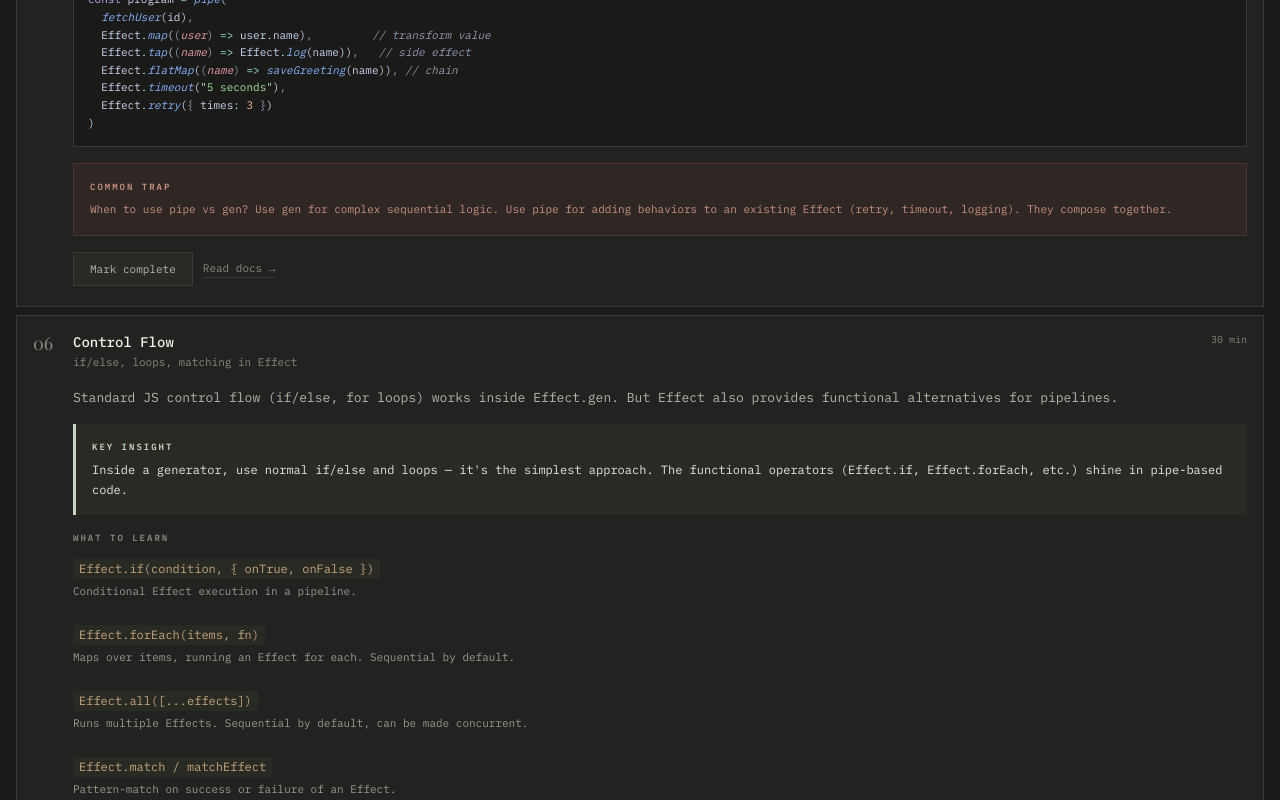
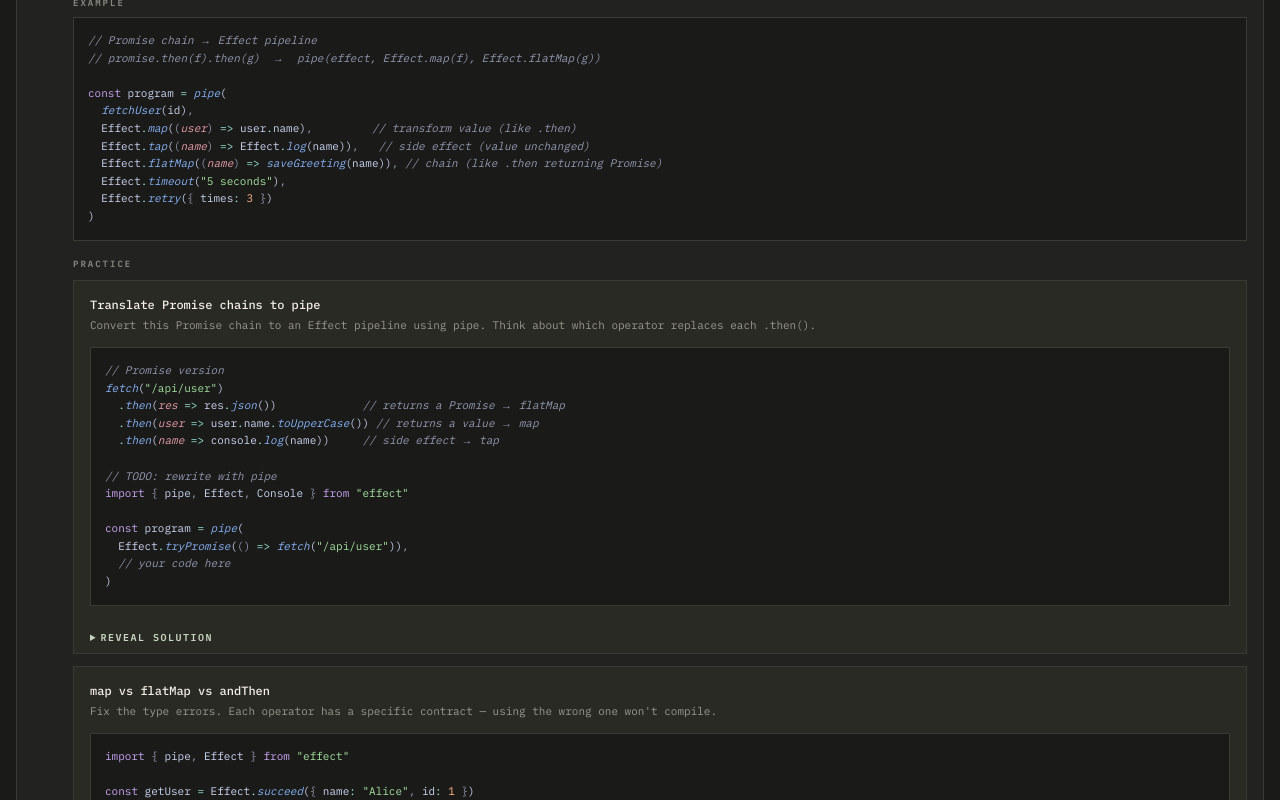
Before and after one commit to tonytangdev/effect-for-ts-developers, a Next.js app: page /phase/composition in a window 1280 px wide. Shown: the part 760-1560 px from the top of the page. Built offline with nearby package versions, Linux system fonts and the light colour scheme.

Commit message:
add exercises + TS framing to Composition phase, explain imperative vs declarative
Co-Authored-By: Claude Opus 4.6 (1M context) <noreply@anthropic.com>

```diff
--- a/src/data/steps.ts
+++ b/src/data/steps.ts
@@ -442,41 +442,117 @@ console.log(Effect.runSync(getProfile))
 				title: "pipe & Pipelines",
 				subtitle: "The functional composition backbone",
 				tweet: false,
-				duration: "30 min",
-				content:
-					"pipe is the other main way to compose Effects (besides generators). Use it for transformations, adding behaviors, and chaining.",
-				keyIdea:
-					"pipe reads top-to-bottom: start with a value, then apply transformations. It's great for adding cross-cutting concerns like timeouts, retries, and logging.",
+				duration: "15 min",
+				content:
+					"pipe is the other main way to compose Effects (besides generators). If you've ever chained .then().then().catch() on Promises, pipe is the same idea — but with separate operators for each concern.",
+				keyIdea:
+					"pipe reads top-to-bottom like method chaining. In TS you write promise.then(f).then(g). In Effect you write pipe(effect, Effect.map(f), Effect.flatMap(g)). Same flow, explicit operators.",
 				concepts: [
 					{
 						name: "pipe(value, fn1, fn2, ...)",
-						desc: "Passes value through fn1, then fn2, etc. Each function receives the previous result.",
+						desc: "Passes value through fn1, then fn2, etc. Like method chaining but as a standalone function — useful because Effect methods aren't on the prototype.",
 					},
 					{
 						name: "Effect.map(f)",
-						desc: "Transforms the success value. Like Promise.then but only for the value.",
+						desc: "Transforms the success value. Like .then(x => x * 2) — f returns a plain value, not an Effect.",
 					},
 					{
 						name: "Effect.flatMap(f)",
-						desc: "Chains Effects. f returns a new Effect. Like .then() returning another Promise.",
+						desc: "Chains Effects. f returns a new Effect. Like .then(x => fetch(...)) where .then receives another Promise.",
+					},
+					{
+						name: "Effect.andThen(f)",
+						desc: "Unified map + flatMap. Pass a value, a function, or an Effect — it figures out the right behavior. The most flexible operator.",
 					},
 					{
 						name: "Effect.tap(f)",
-						desc: "Runs a side effect without changing the value. Great for logging.",
-					},
-					{
-						name: "Effect.andThen(f)",
-						desc: "Works as map OR flatMap depending on what f returns. Convenient shorthand.",
+						desc: "Runs a side effect without changing the value. The value passes through unchanged. Great for logging.",
 					},
 				],
 				docsLink:
 					"https://effect.website/docs/getting-started/building-pipelines/",
-				trap: "When to use pipe vs gen? Use gen for complex sequential logic. Use pipe for adding behaviors to an existing Effect (retry, timeout, logging). They compose together.",
-				code: `const program = pipe(
+				trap: "When to use pipe vs gen? Use gen for complex sequential logic (like async/await). Use pipe for adding behaviors to an existing Effect (retry, timeout, logging). They compose together — build your logic with gen, then wrap it in pipe to add cross-cutting concerns.",
+				practice: [
+					{
+						title: "Translate Promise chains to pipe",
+						prompt:
+							"Convert this Promise chain to an Effect pipeline using pipe. Think about which operator replaces each .then().",
+						startCode: `// Promise version
+fetch("/api/user")
+  .then(res => res.json())             // returns a Promise → flatMap
+  .then(user => user.name.toUpperCase()) // returns a value → map
+  .then(name => console.log(name))     // side effect → tap
+
+// TODO: rewrite with pipe
+import { pipe, Effect, Console } from "effect"
+
+const program = pipe(
+  Effect.tryPromise(() => fetch("/api/user")),
+  // your code here
+)`,
+						solution: `import { pipe, Effect, Console } from "effect"
+
+const program = pipe(
+  Effect.tryPromise(() => fetch("/api/user")),
+  // res.json() is async + can fail → flatMap with tryPromise
+  Effect.flatMap((res) =>
+    Effect.tryPromise(() => res.json())
+  ),
+  // .name.toUpperCase() is sync transform → map
+  Effect.map((user) => user.name.toUpperCase()),
+  // console.log is a side effect → tap (value passes through)
+  Effect.tap((name) => Console.log(name))
+)
+// The rule: returns an Effect? → flatMap. Returns a value? → map.
+// Or just use andThen for everything — it auto-detects.`,
+					},
+					{
+						title: "map vs flatMap vs andThen",
+						prompt:
+							"Fix the type errors. Each operator has a specific contract — using the wrong one won't compile.",
+						startCode: `import { pipe, Effect } from "effect"
+
+const getUser = Effect.succeed({ name: "Alice", id: 1 })
+const fetchPosts = (id: number) =>
+  Effect.succeed(["post1", "post2"])
+
+// BUG: map expects a plain value, but fetchPosts returns an Effect
+const posts = pipe(
+  getUser,
+  Effect.map((user) => fetchPosts(user.id))
+)
+// posts is Effect<Effect<string[]>> — double wrapped!
+
+// TODO: fix the operator choice so posts is Effect<string[]>`,
+						solution: `import { pipe, Effect } from "effect"
+
+const getUser = Effect.succeed({ name: "Alice", id: 1 })
+const fetchPosts = (id: number) =>
+  Effect.succeed(["post1", "post2"])
+
+// Fix 1: use flatMap — it "unwraps" the inner Effect
+const posts = pipe(
+  getUser,
+  Effect.flatMap((user) => fetchPosts(user.id))
+)
+// posts is Effect<string[]> ✓
+
+// Fix 2: use andThen — it auto-detects that fetchPosts returns an Effect
+const posts2 = pipe(
+  getUser,
+  Effect.andThen((user) => fetchPosts(user.id))
+)
+// andThen works like map AND flatMap — pick it when you don't want to think about it`,
+					},
+				],
+				code: `// Promise chain → Effect pipeline
+// promise.then(f).then(g)  →  pipe(effect, Effect.map(f), Effect.flatMap(g))
+
+const program = pipe(
   fetchUser(id),
-  Effect.map((user) => user.name),         // transform value
-  Effect.tap((name) => Effect.log(name)),   // side effect
-  Effect.flatMap((name) => saveGreeting(name)), // chain
+  Effect.map((user) => user.name),         // transform value (like .then)
+  Effect.tap((name) => Effect.log(name)),   // side effect (value unchanged)
+  Effect.flatMap((name) => saveGreeting(name)), // chain (like .then returning Promise)
   Effect.timeout("5 seconds"),
   Effect.retry({ times: 3 })
 )`,
@@ -485,32 +561,213 @@ console.log(Effect.runSync(getProfile))
 				id: 6,
 				title: "Control Flow",
 				subtitle: "if/else, loops, matching in Effect",
-				tweet: false,
-				duration: "30 min",
-				content:
-					"Standard JS control flow (if/else, for loops) works inside Effect.gen. But Effect also provides functional alternatives for pipelines.",
-				keyIdea:
-					"Inside a generator, use normal if/else and loops — it's the simplest approach. The functional operators (Effect.if, Effect.forEach, etc.) shine in pipe-based code.",
+				tweet: true,
+				duration: "15 min",
+				content:
+					"Effect gives you two styles. Imperative: normal if/else and for-loops inside Effect.gen — you already know this from TS. Declarative: Effect.if, Effect.forEach, Effect.all — describe WHAT should happen, not HOW. Imperative is better when logic is complex with many branches, early returns, or intermediate variables — it reads like regular TS. Declarative wins when you need composability: swapping sequential for concurrent is a one-line option change, and operators chain cleanly in pipes without nesting.",
+				keyIdea:
+					"Imperative (generators): best for complex branching, early returns, and readable step-by-step logic. Declarative (operators): best for composable pipelines where you want to add concurrency, retries, or timeouts without restructuring. You don't have to choose one — mix both in the same program.",
 				concepts: [
 					{
 						name: "Effect.if(condition, { onTrue, onFalse })",
-						desc: "Conditional Effect execution in a pipeline.",
+						desc: "Declarative conditional. Same as if/else in a generator, but composable in a pipeline.",
 					},
 					{
 						name: "Effect.forEach(items, fn)",
-						desc: "Maps over items, running an Effect for each. Sequential by default.",
+						desc: "Declarative loop. Like items.map(fn) but each fn returns an Effect. Sequential by default.",
 					},
 					{
 						name: "Effect.all([...effects])",
-						desc: "Runs multiple Effects. Sequential by default, can be made concurrent.",
+						desc: "Run multiple Effects and collect results. Like Promise.all but sequential by default — opt into concurrency explicitly.",
 					},
 					{
 						name: "Effect.match / matchEffect",
-						desc: "Pattern-match on success or failure of an Effect.",
+						desc: "Declarative success/failure handling. match returns a plain value (like a ternary), matchEffect returns a new Effect.",
 					},
 				],
 				docsLink: "https://effect.website/docs/getting-started/control-flow/",
 				trap: 'Effect.all is sequential by default! For parallel execution, pass { concurrency: "unbounded" } or a number. This is the opposite of Promise.all which is always concurrent.',
+				practice: [
+					{
+						title: "Promise.all vs Effect.all",
+						prompt:
+							"You're used to Promise.all running everything concurrently. Effect.all is different. Predict the output order, then fix the code to run concurrently.",
+						startCode: `import { Effect } from "effect"
+
+const task = (label: string, ms: number) =>
+  Effect.gen(function* () {
+    yield* Effect.sleep(\`\${ms} millis\`)
+    yield* Effect.log(label)
+    return label
+  })
+
+// What order do the logs print?
+const program = Effect.all([
+  task("A", 100),
+  task("B", 50),
+  task("C", 10),
+])
+
+// (A) A, B, C  (B) C, B, A  (C) all at once
+
+// TODO: make them run concurrently so fastest finishes first`,
+						solution: `import { Effect } from "effect"
+
+const task = (label: string, ms: number) =>
+  Effect.gen(function* () {
+    yield* Effect.sleep(\`\${ms} millis\`)
+    yield* Effect.log(label)
+    return label
+  })
+
+// Answer: (A) A, B, C — sequential by default!
+// Effect.all runs them one by one, in order.
+
+// Fix: add concurrency option
+const program = Effect.all(
+  [task("A", 100), task("B", 50), task("C", 10)],
+  { concurrency: "unbounded" }
+)
+// Now prints: C, B, A (fastest first)
+// You can also use { concurrency: 2 } to limit parallelism —
+// something Promise.all can't do without extra libraries.`,
+					},
+					{
+						title: "Rewrite a for-loop with Effect.forEach",
+						prompt:
+							"Convert this imperative loop into Effect.forEach. Think about what the callback returns and what the final result looks like.",
+						startCode: `import { Effect } from "effect"
+
+const sendEmail = (to: string) =>
+  Effect.succeed(\`sent to \${to}\`)
+
+// Imperative version inside Effect.gen
+const imperative = Effect.gen(function* () {
+  const users = ["alice@x.com", "bob@x.com", "carol@x.com"]
+  const results: string[] = []
+  for (const user of users) {
+    const result = yield* sendEmail(user)
+    results.push(result)
+  }
+  return results
+})
+
+// TODO: rewrite using Effect.forEach in one line
+const declarative = Effect.forEach(/* ??? */)`,
+						solution: `import { Effect } from "effect"
+
+const sendEmail = (to: string) =>
+  Effect.succeed(\`sent to \${to}\`)
+
+// Effect.forEach maps over items, running an Effect for each,
+// and collects all success values into an array.
+const declarative = Effect.forEach(
+  ["alice@x.com", "bob@x.com", "carol@x.com"],
+  (user) => sendEmail(user)
+)
+// Type: Effect<string[], never, never>
+// Returns: ["sent to alice@x.com", "sent to bob@x.com", "sent to carol@x.com"]
+
+// Like Effect.all, it's sequential by default.
+// Add { concurrency: "unbounded" } to send in parallel:
+const parallel = Effect.forEach(
+  ["alice@x.com", "bob@x.com", "carol@x.com"],
+  (user) => sendEmail(user),
+  { concurrency: "unbounded" }
+)`,
+					},
+					{
+						title: "Effect.if — conditional without if/else",
+						prompt:
+							"Rewrite the generator's if/else as a pipeline using Effect.if. When would you prefer one over the other?",
+						startCode: `import { Effect } from "effect"
+
+const isAdmin = (role: string) => role === "admin"
+
+// Generator style — normal TS if/else
+const checkAccess = (role: string) =>
+  Effect.gen(function* () {
+    if (isAdmin(role)) {
+      return yield* Effect.succeed("full access")
+    } else {
+      return yield* Effect.succeed("read only")
+    }
+  })
+
+// TODO: rewrite as a pipeline using Effect.if
+const checkAccessPipe = (role: string) =>
+  Effect.if(/* ??? */)`,
+						solution: `import { Effect } from "effect"
+
+const isAdmin = (role: string) => role === "admin"
+
+const checkAccessPipe = (role: string) =>
+  Effect.if(isAdmin(role), {
+    onTrue: () => Effect.succeed("full access"),
+    onFalse: () => Effect.succeed("read only"),
+  })
+// Type: Effect<string, never, never>
+
+// When to use which?
+// - In a generator: just use normal if/else — it's simpler
+// - In a pipe chain: Effect.if keeps the pipeline flat
+// Both are valid. Don't force Effect.if where plain if/else reads better.`,
+					},
+					{
+						title: "Effect.match — handle both outcomes",
+						prompt:
+							"Use Effect.match to convert a fallible Effect into a user-friendly message string, handling both success and failure without try/catch.",
+						startCode: `import { Effect } from "effect"
+
+const parseAge = (input: string) =>
+  Effect.try({
+    try: () => {
+      const n = Number(input)
+      if (isNaN(n)) throw new Error("not a number")
+      return n
+    },
+    catch: () => new Error("invalid age"),
+  })
+
+// TODO: use Effect.match to produce a string message for both cases
+// Success → "Your age is 25"
+// Failure → "Error: invalid age"
+const getMessage = (input: string) =>
+  parseAge(input).pipe(
+    Effect.match({
+      // ???
+    })
+  )`,
+						solution: `import { Effect } from "effect"
+
+const parseAge = (input: string) =>
+  Effect.try({
+    try: () => {
+      const n = Number(input)
+      if (isNaN(n)) throw new Error("not a number")
+      return n
+    },
+    catch: () => new Error("invalid age"),
+  })
+
+// Effect.match handles BOTH success and failure,
+// collapsing them into a single non-failing Effect.
+const getMessage = (input: string) =>
+  parseAge(input).pipe(
+    Effect.match({
+      onSuccess: (age) => \`Your age is \${age}\`,
+      onFailure: (err) => \`Error: \${err.message}\`,
+    })
+  )
+// Type: Effect<string, never, never>  — the error channel is gone!
+
+// Effect.runSync(getMessage("25"))   → "Your age is 25"
+// Effect.runSync(getMessage("abc"))  → "Error: invalid age"
+
+// match returns a plain value → the result can't fail.
+// matchEffect returns an Effect → use it when your handler needs to do more Effects.`,
+					},
+				],
 				code: `// Normal JS control flow works in generators
 const program = Effect.gen(function* () {
   const user = yield* getUser(id)
@@ -1465,6 +1722,7 @@ export const TOTAL_STEPS = PHASES.reduce(
 );
 
 export const TWEET_TEMPLATES: Record<number, string> = {
+	6: `@EffectTS_ control flow in 2 lines:\n\nImperative: if (x) yield* doThing()\nDeclarative: Effect.forEach(users, sendEmail, { concurrency: 5 })\n\nOne reads like TS. The other composes.\n\n#EffectTS`,
 	4: `Effect.gen = async/await but with typed errors\n\nconst name = Effect.succeed("Alice")\nconst getUser = (id) => Effect.tryPromise(...)\n\nyield* name        — no (), it's already an Effect\nyield* getUser(id) — (), it returns an Effect\n\n#EffectTS #TypeScript`,
 	7: `The biggest "aha" moment learning @EffectTS_:\n\nThere are TWO kinds of errors:\n\n- Expected (in the type signature) — you MUST handle them\n- Defects (hidden) — bugs that bubble up\n\ntry/catch treats all errors the same. Effect doesn't.\n\n#TypeScript`,
 	10: `Yieldable errors in @EffectTS_ are genius:\n\nclass NotFound extends Data.TaggedError("NotFound")<{ id: string }> {}\n\nyield* new NotFound({ id })\n\nType-safe "throwing" inside generators. No more stringly-typed errors.\n\n#EffectTS`,
```
